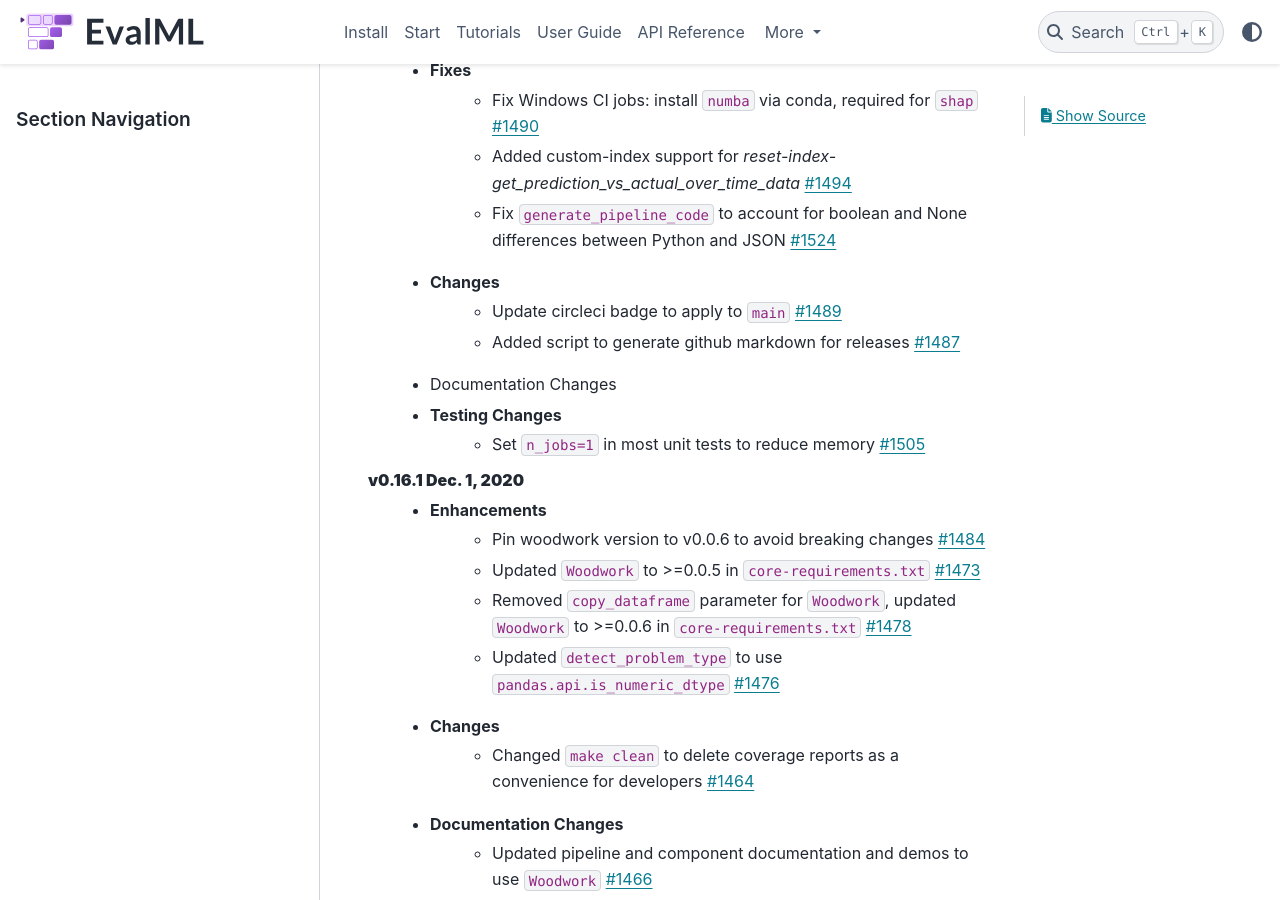
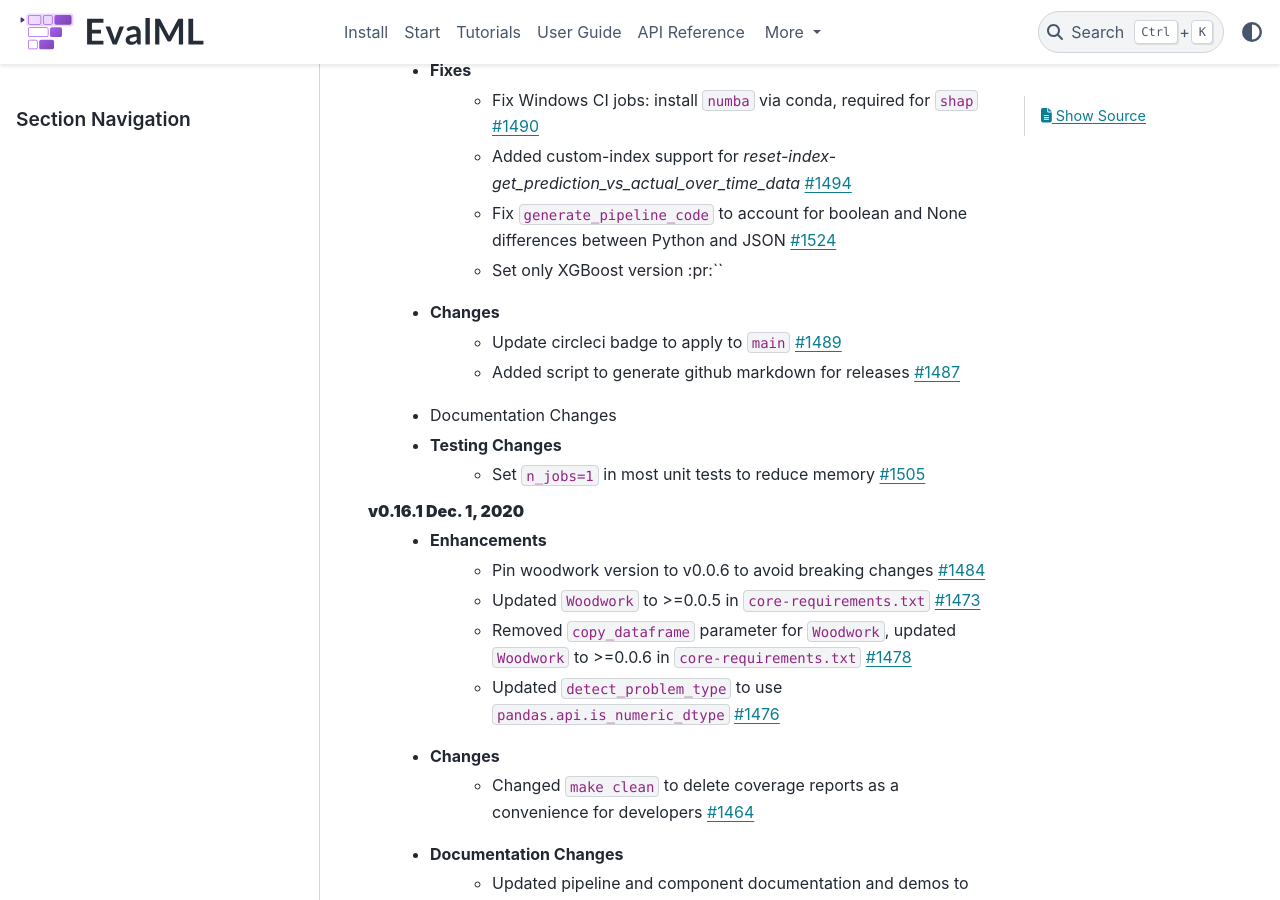
Before and after one commit to alteryx/evalml, a Sphinx documentation site: the page built from docs/source/release_notes.rst, in a window 1280 px wide and 900 px high, scrolled down 594 px. Built offline with Sphinx 7.4.7 and the PyData theme 0.15.4, drawn with Linux system fonts in a browser that asks for light colours; comment, search, counter and statistics services are not loaded.

Commit message:
try only xgboost

```diff
--- a/docs/source/release_notes.rst
+++ b/docs/source/release_notes.rst
@@ -14,6 +14,7 @@
         * Fix Windows CI jobs: install ``numba`` via conda, required for ``shap`` :pr:`1490`
         * Added custom-index support for `reset-index-get_prediction_vs_actual_over_time_data` :pr:`1494`
         * Fix ``generate_pipeline_code`` to account for boolean and None differences between Python and JSON :pr:`1524`
+        * Set only XGBoost version :pr:``
     * Changes
         * Update circleci badge to apply to ``main`` :pr:`1489`
         * Added script to generate github markdown for releases :pr:`1487`
--- a/requirements.txt
+++ b/requirements.txt
@@ -1,7 +1,7 @@
 -r core-requirements.txt
 plotly>=4.2.1
 ipywidgets>=7.5
-xgboost>=0.82
+xgboost>=0.82,<1.3.0
 catboost>=0.20
 lightgbm>=2.3.1
 graphviz>=0.13
```
